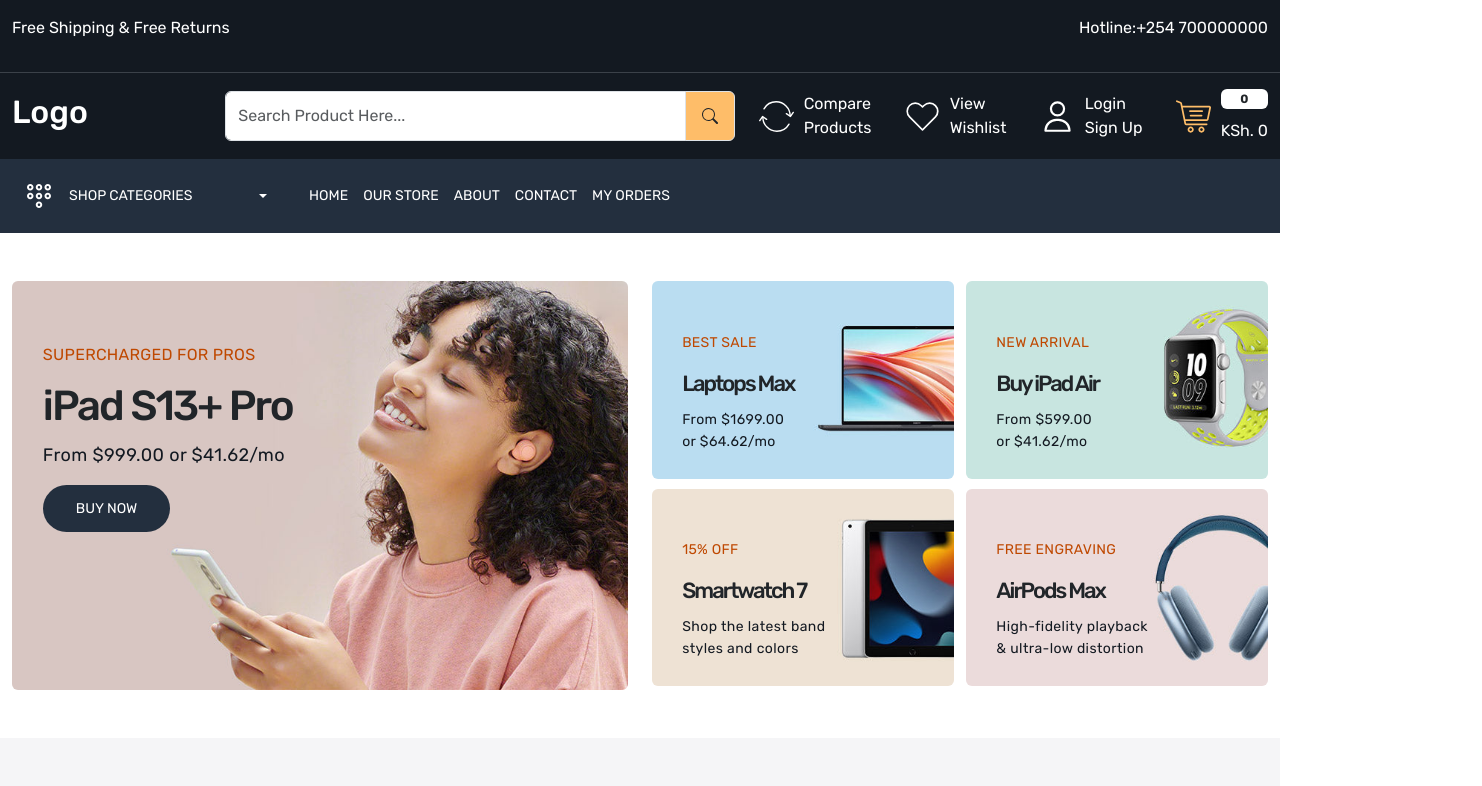
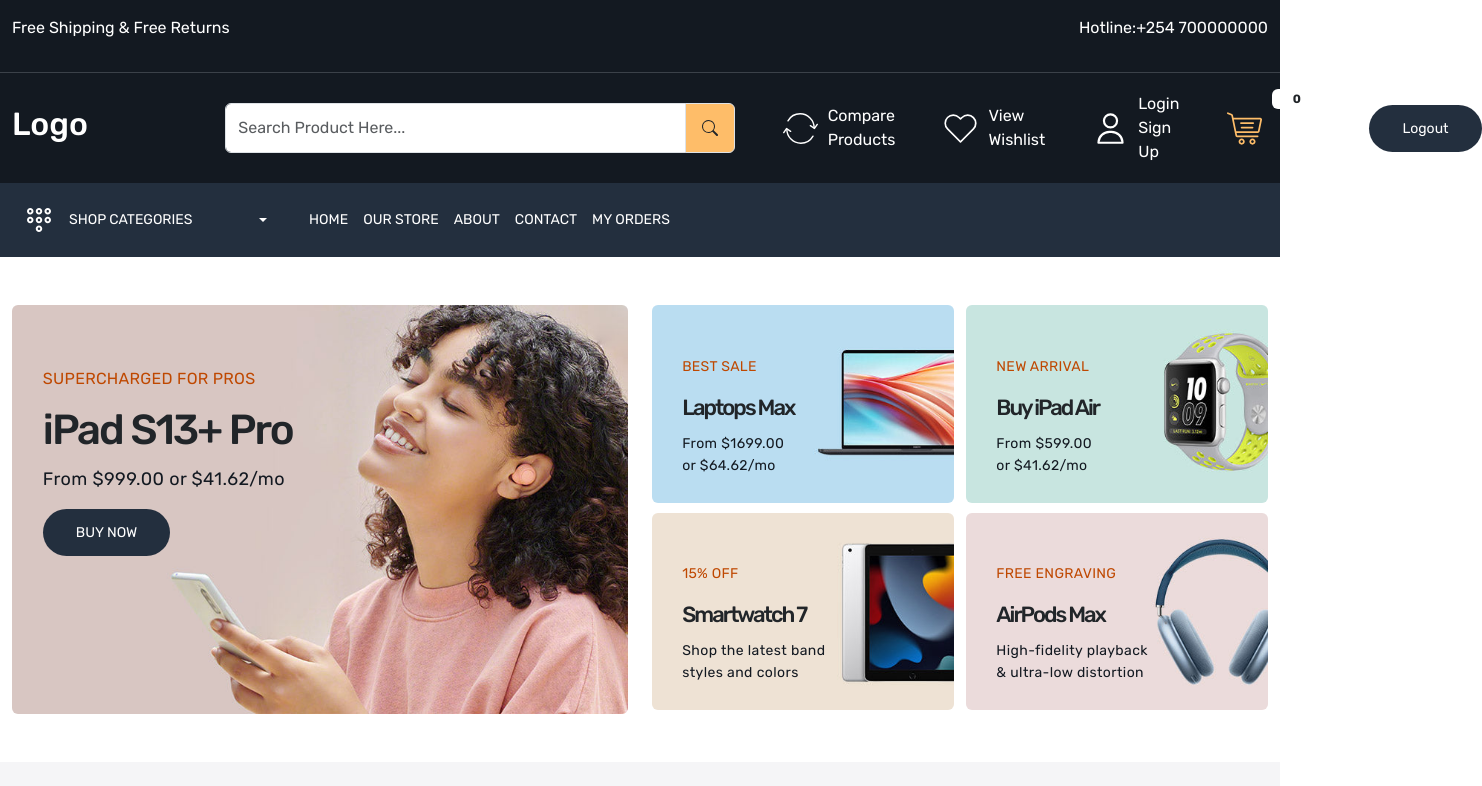
Before and after one commit to WanjaNjunge/ecommerce-app, a React (Create React App) app: page / in a window 1280 px wide. Shown: the top 786 px of the page, 1482 px wide, since content can reach past the window. Built offline with nearby package versions, Linux system fonts and the light colour scheme; no server answers.

Commit message:
Headerlinks  alignment

```diff
--- a/src/App.css
+++ b/src/App.css
@@ -76,6 +76,7 @@
   width: 35px;
   height: 35px;
 }
+
 .header-bottom {
   background-color: var(--color-232f3e);
 }
--- a/src/components/Header.js
+++ b/src/components/Header.js
@@ -61,7 +61,7 @@
               <div className='header-upper-links d-flex align-items-center justify-content-between'>
                 <div>
                   <Link to='/compare-product'
-                    className='d-flex align-items-center gap-10 text-white'>
+                    className='d-flex align-items-center gap-10 text-white mx-4'>
                     <img src={compareImg} alt='compare'/>
                     <p className='mb-0'>
                       Compare <br /> Products
@@ -70,7 +70,7 @@
                 </div>
                 <div>
                   <Link to='/wishlist'
-                    className='d-flex align-items-center gap-10 text-white'>
+                    className='d-flex align-items-center gap-10 text-white mx-4'>
                     <img src={wishListImg} alt='wishlist' />
                     <p className='mb-0'>
                       View <br /> Wishlist
@@ -79,7 +79,7 @@
                 </div>
                 <div>
                   <Link to={authState.user === null  ? '/login' : '/my-profile'}
-                   className='d-flex align-items-center gap-10 text-white'>
+                   className='d-flex align-items-center gap-10 text-white mx-4'>
                     <img src={userImg} alt='user' />
                     {
                       authState.user === null ? <p className='mb-0'>
@@ -92,14 +92,17 @@
                 </div>
                 <div>
                   <Link to='cart'
-                   className='d-flex align-items-center gap-10 text-white'>
+                   className='d-flex align-items-center gap-10 text-white mx-4'>
                     <img src={cartImg} alt='cart' />
                     <div className='d-flex flex-column gap-10'>
                     <span className='badge bg-white text-dark'>{cartState?.length ? cartState?.length : 0}</span>
-                    <p className='mb-0'>KSh. {total ? total : 0}</p>
+                    <p className='mb-0 mx-2'>KSh. {total ? total : 0}</p>
 
                     </div>
                   </Link>
+                </div>
+                <div className='mx-4'>
+                  <button type='button' className='button border-0'>Logout</button>
                 </div>
               </div>
 
```
